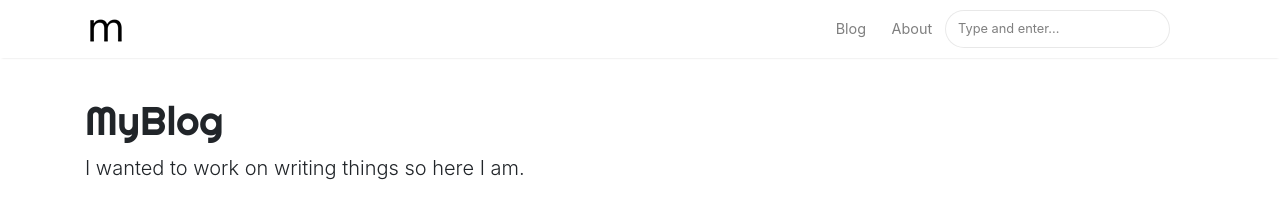
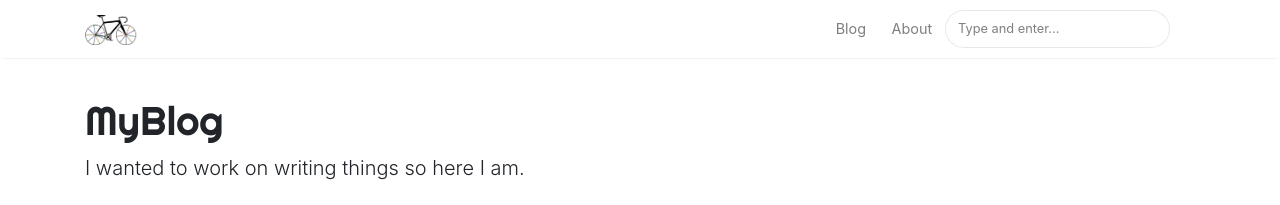
Before and after one commit to nathansharris/nathansharris.github.io, a Jekyll site: the page built from _pages/foo.md, in a window 1280 px wide. Shown: the top 205 px of the page. Built offline with Jekyll 4.4.1, drawn with Linux system fonts in a browser that asks for light colours; nearby versions of some CDN libraries; comment, search, counter and statistics services are not loaded.

Commit message:
Updated logo here too.

```diff
--- a/_config.yml
+++ b/_config.yml
@@ -2,8 +2,8 @@
 name: "MyBlog"
 title: "A blog maybe."
 description: "I wanted to work on writing things so here I am."
-logo: 'assets/images/logo.png'
-favicon: 'assets/images/logo.png'
+logo: 'assets/images/bikeNA.png'
+favicon: 'assets/images/bikeNA.png'
 baseurl: "/"
 google_analytics: 'UA-46278016-1'
 disqus: 'demowebsite'
```
